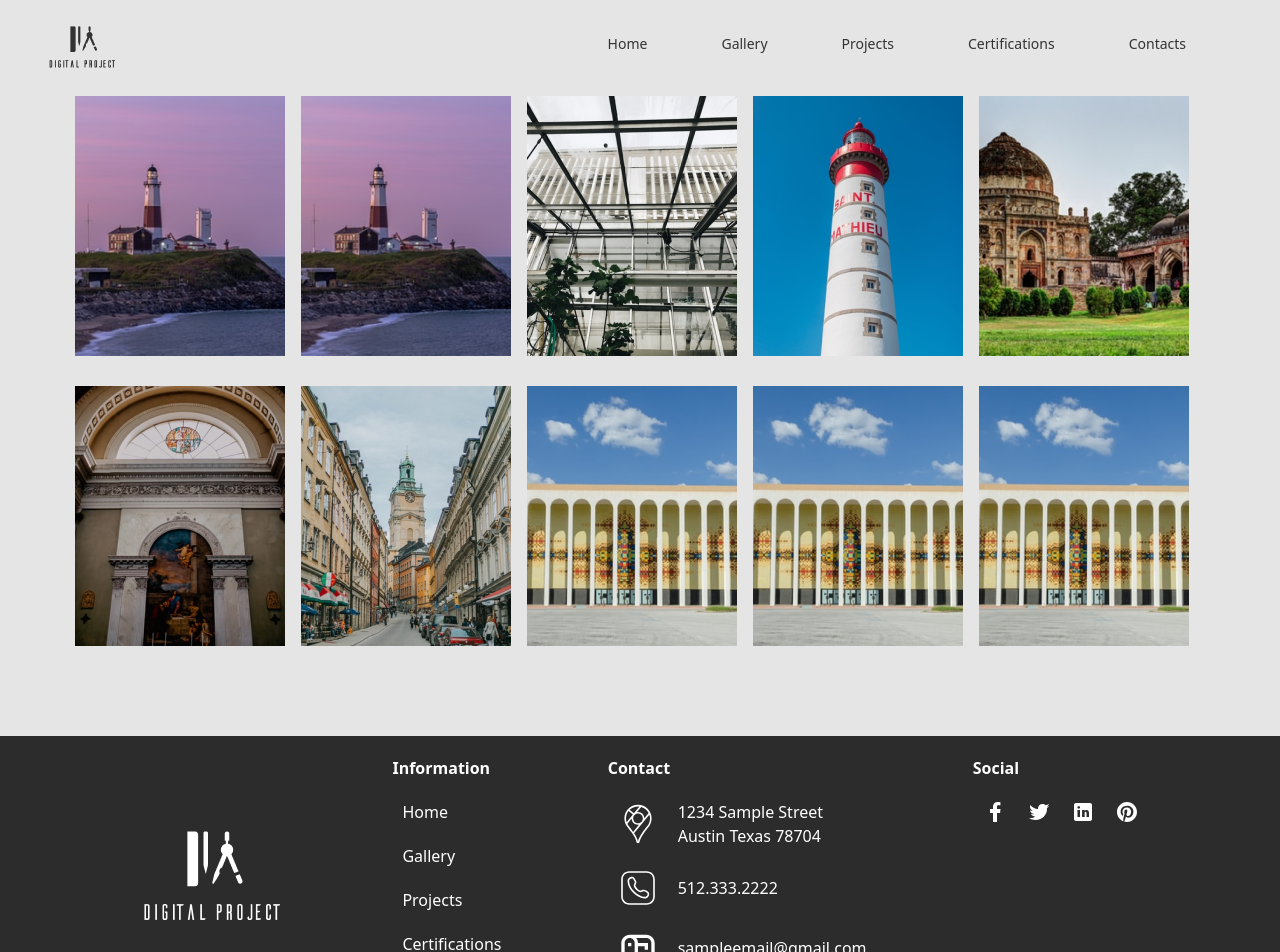
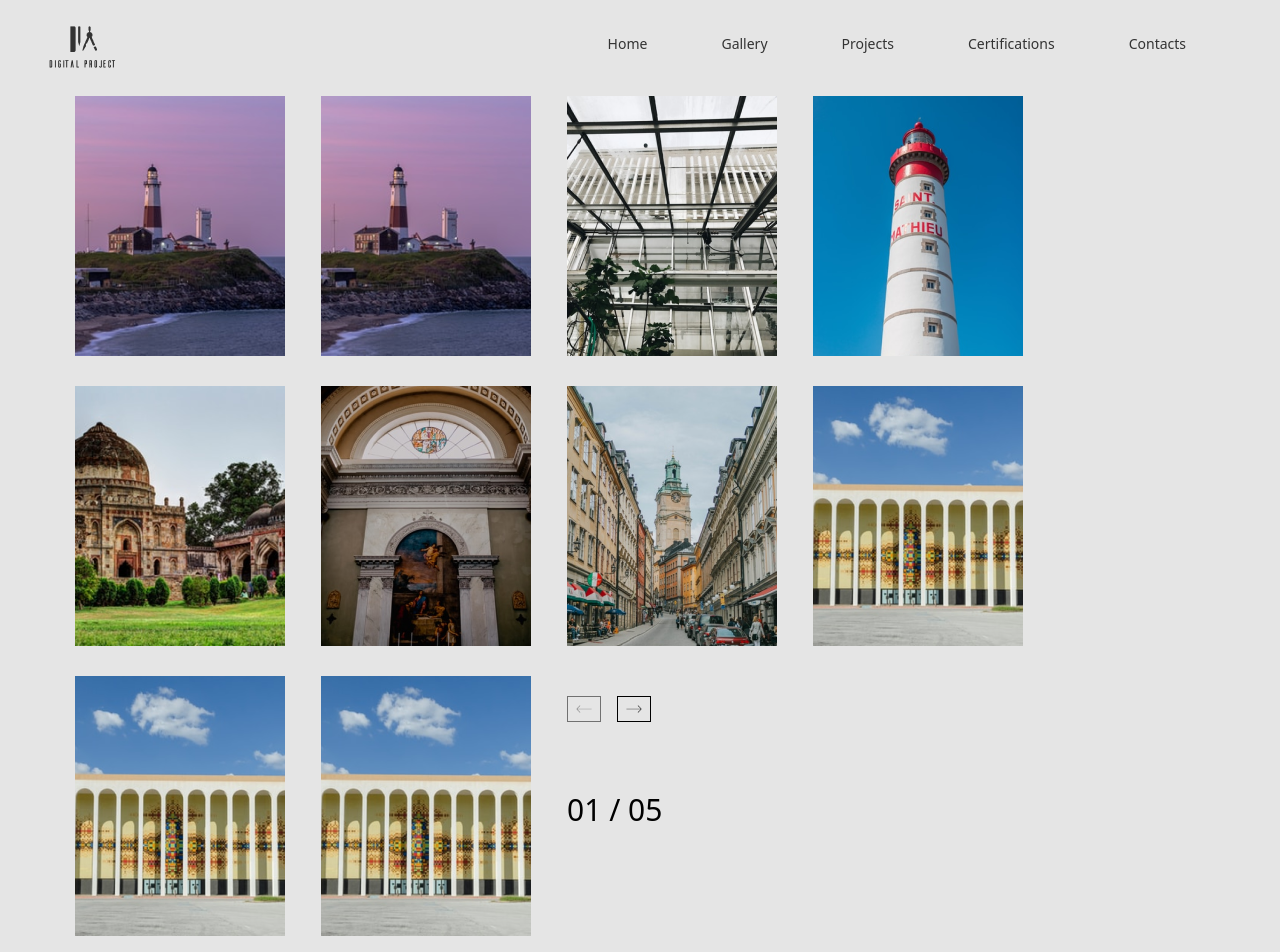
Before and after one commit to umar-io/landingpage_kc4, a React (Vite) app: page /Gallery in a window 1280 px wide. Shown: the top 952 px of the page. Built offline with nearby package versions, Linux system fonts and the light colour scheme.

Commit message:
hello world

```diff
--- a/src/pages/Gallery.jsx
+++ b/src/pages/Gallery.jsx
@@ -1,12 +1,52 @@
-import gallery_data from '../data.js'
+import gallery_data from "../data";
 import Card from "../components/Card";
+import Button from "../components/Button";
+import { useState } from "react";
+import rightArrow from "../assets/Right Arrow.png";
+import leftArrow from "../assets/Left Arrow.png";
 const Gallery = (props) => {
-  const newImages = gallery_data.map(function(images, index){
-    return <Card key={index} data={images} />
-  })
+  const newImages = gallery_data.map(function (images, index) {
+    return <Card key={index} data={images} />;
+  });
+  const [carouselCount, setCarouselCount] = useState(1);
+
+  const prev = () => {
+    setCarouselCount((prevCount) => Math.max(prevCount - 1, 1));
+  };
+
+  const next = () => {
+    setCarouselCount((prevCount) => Math.min(prevCount + 1, 5));
+  };
+
+  const isPrevDisabled = carouselCount === 1;
+  const isNextDisabled = carouselCount === 5;
+
   return (
-    <section className="px-[20px] gap-y-[20px] w-full h-full flex flex-row flex-wrap lg:px-[75px] lg:gap-y-[40px]">
-       {newImages}
+    <section className="px-[20px] gap-y-[20px] sm:gap-x-[20px] w-full h-full flex flex-row flex-wrap lg:px-[75px] lg:gap-y-[40px]">
+      {newImages}
+      <article  className="flex flex-col justify-start gap-[20px]">
+      <div className="controller mt-[20px] flex gap-4">
+        <Button
+          variant="secondary"
+          size="small"
+          onClick={prev}
+          disabled={isPrevDisabled}
+        >
+          <img src={leftArrow} alt="Previous" className="w-4" />
+        </Button>
+        <Button
+          variant="secondary"
+          size="small"
+          onClick={next}
+          disabled={isNextDisabled}
+        >
+          <img src={rightArrow} alt="Next" className="w-4" />
+        </Button>
+      </div>
+      <div className="mt-[50px] lg:mb-0 mb-[50px] text-3xl font-thin">
+        0{carouselCount} / 05
+      </div>
+      </article>
     </section>
   );
 };
--- a/src/pages/Home.jsx
+++ b/src/pages/Home.jsx
@@ -10,8 +10,8 @@ import project3 from "../assets/image 16.png";
 import project4 from "../assets/image 17.png";
 import project5 from "../assets/image 18.png";
 import project1 from "../assets/Rectangle 12.png";
+import Button from "../components/Button";
 import rightArrow from "../assets/Right Arrow.png";
-import Button from "../components/Button";
 import leftArrow from "../assets/Left Arrow.png";
 import { Link } from "react-router-dom";
 
```
